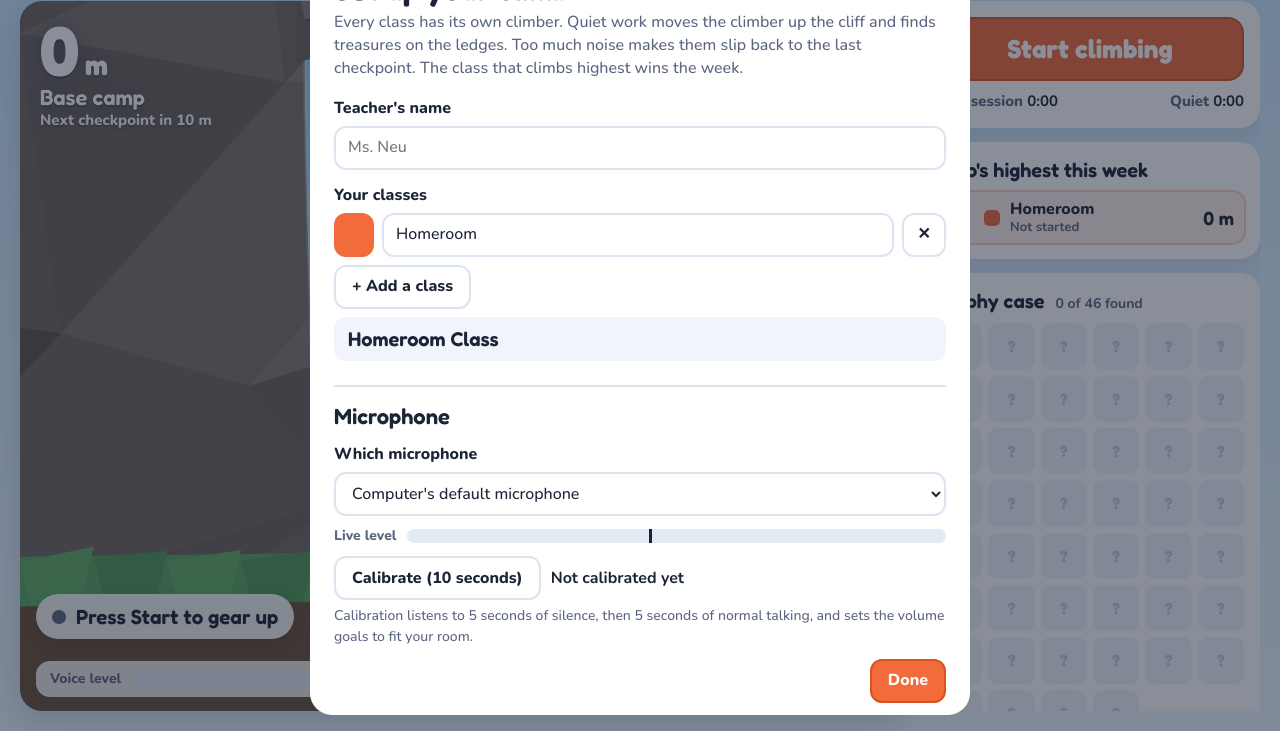
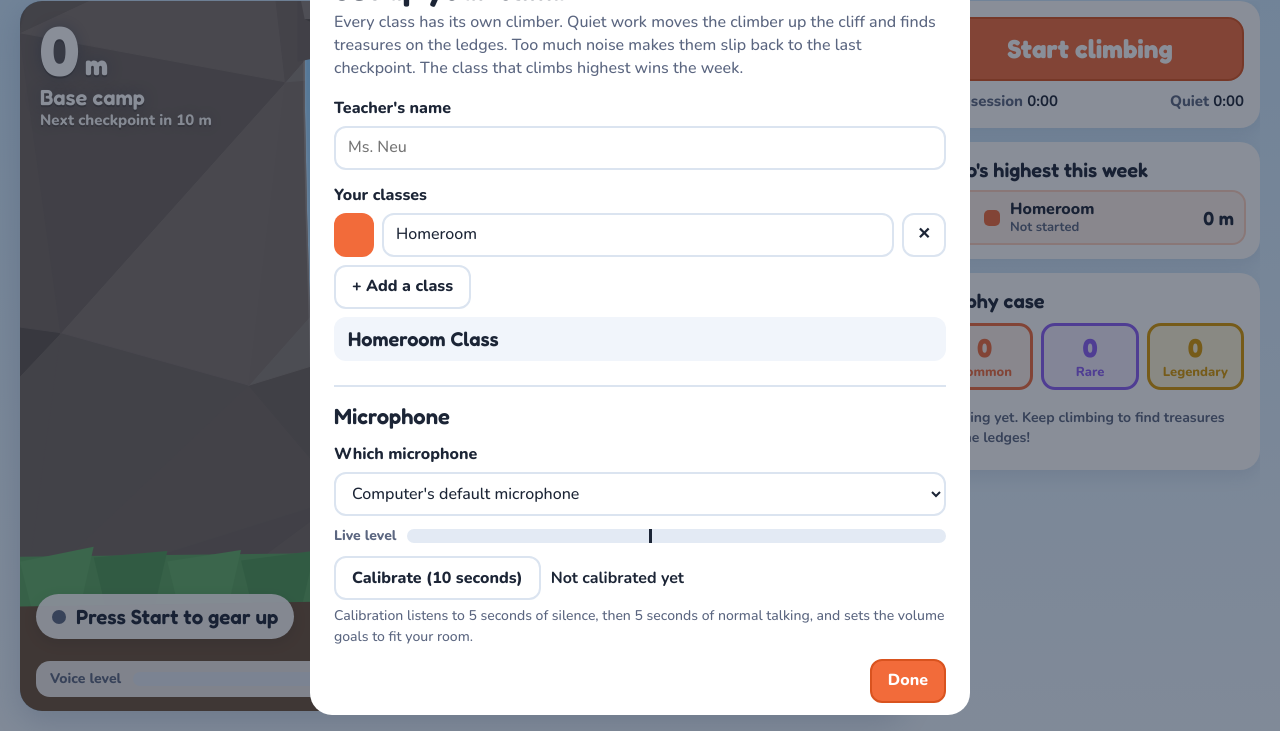
Before and after one commit to nrenna-svg/quiet-climb, a plain HTML site: page index.html in a window 1280 px wide. Shown: the part 69-800 px from the top of the page. Drawn offline with nearby package versions, Linux system fonts and the light colour scheme; animation ran at ten frames a second.

Commit message:
v.15: mysterious trophy case with Common/Rare/Legendary tallies and colour-coded items
Co-Authored-By: Claude Opus 5.5 <noreply@anthropic.com>
Claude-Session: https://claude.ai/code/session_0198bX5NWfrMnfcftepWn3F8

```diff
--- a/index.html
+++ b/index.html
@@ -4,7 +4,7 @@
 <meta charset="utf-8">
 <meta name="viewport" content="width=device-width, initial-scale=1">
 <title>Quiet Climb</title>
-<meta name="version" content="v.14">
+<meta name="version" content="v.15">
 <link rel="preconnect" href="https://fonts.googleapis.com">
 <link href="https://fonts.googleapis.com/css2?family=Fredoka:wght@500;600;700&family=Nunito:wght@500;700;800&display=swap" rel="stylesheet">
 <style>
@@ -60,7 +60,7 @@ h1{flex:1 1 320px;margin:0;font:700 clamp(28px,3.4vw,52px)/1.05 Fredoka,sans-ser
 .toast .em{font-size:50px;line-height:1}
 .toast b{display:block;font:700 24px/1.15 Fredoka,sans-serif}
 .toast small{font-weight:800;color:var(--soft);font-size:14px}
-.toast.r2 small,.toast.r3 small{color:#b0389a}
+.toast.r1 small:first-child,.toast.r2 small:first-child{color:#8b5cf6}.toast.r3 small:first-child{color:#d99a00}
 .mustard{position:absolute;left:16px;right:16px;bottom:130px;display:none;padding:12px 16px;border-radius:14px;background:#fff4e8;border:2px solid #f6c39f;font-weight:700;align-items:center;gap:12px;flex-wrap:wrap}
 .mustard.show{display:flex}
 .pbadge{position:absolute;right:16px;top:16px;padding:6px 12px;border-radius:999px;background:#b0389a;color:#fff;font-weight:800;font-size:14px;display:none}
@@ -83,11 +83,15 @@ ol{list-style:none;margin:0;padding:0;display:grid;gap:6px}
 .nm{font-weight:800;line-height:1.2;overflow:hidden;text-overflow:ellipsis}
 .nm small{display:block;font-weight:700;color:var(--soft);font-size:13px}
 .alt{font:600 19px Fredoka,sans-serif;text-align:right;white-space:nowrap}
-.finds{display:grid;grid-template-columns:repeat(6,minmax(0,1fr));gap:6px}
-.f{position:relative;aspect-ratio:1;border-radius:10px;background:#f1f5fb;display:grid;place-items:center;font-size:22px}
-.f.no{color:#c3cddc;font:700 16px Fredoka,sans-serif}
-.f.r2{background:#fbeefa}.f.r3{background:#fff5d6}
-.f i{position:absolute;right:2px;bottom:0;font:800 10px Nunito,sans-serif;font-style:normal;color:var(--soft)}
+.tally{display:grid;grid-template-columns:repeat(3,minmax(0,1fr));gap:8px;margin-bottom:12px}
+.tl{border:3px solid;border-radius:14px;padding:6px 4px;text-align:center;line-height:1.1}
+.tl b{display:block;font:700 26px Fredoka,sans-serif}
+.tl span{font-weight:800;font-size:13px}
+.finds{display:grid;grid-template-columns:repeat(5,minmax(0,1fr));gap:8px}
+.f{position:relative;aspect-ratio:1;border-radius:12px;border:3px solid;display:grid;place-items:center;font-size:26px}
+.f.t2{box-shadow:0 0 10px rgba(233,176,0,.6)}
+.f i{position:absolute;right:-6px;top:-8px;min-width:20px;height:20px;padding:0 4px;border-radius:10px;font:800 12px/20px Nunito,sans-serif;font-style:normal;color:#fff;text-align:center}
+.empty{grid-column:1/-1;color:var(--soft);font-weight:700;font-size:14px;padding:6px 2px}
 .modal{position:fixed;inset:0;background:rgba(20,30,50,.5);display:none;place-items:center;padding:16px;z-index:20}
 .modal.show{display:grid}
 .sheet{width:min(660px,100%);max-height:calc(100vh - 32px);overflow:auto;background:#fff;border-radius:22px;padding:24px}
@@ -115,7 +119,7 @@ label.lb{display:block;font-weight:800;margin:14px 0 6px}
 .cele{text-align:center}
 .cele .big{font:700 clamp(30px,4vw,46px)/1.1 Fredoka,sans-serif;margin:8px 0}
 @media(max-width:900px){.app{height:auto}.stage{grid-template-columns:minmax(0,1fr)}.scene{min-height:70vw}aside{overflow:visible}}
-@media(max-width:600px){header,.stage{padding-inline:10px}.finds{grid-template-columns:repeat(6,minmax(0,1fr))}.toast .em{font-size:38px}.toast b{font-size:19px}.scene{min-height:110vw}}
+@media(max-width:600px){header,.stage{padding-inline:10px}.finds{grid-template-columns:repeat(5,minmax(0,1fr))}.toast .em{font-size:38px}.toast b{font-size:19px}.scene{min-height:110vw}}
 @media(prefers-reduced-motion:reduce){.climbing .dot{animation:none}.toast{transition:none}}
 </style>
 </head>
@@ -125,7 +129,7 @@ label.lb{display:block;font-weight:800;margin:14px 0 6px}
     <div class="brand"><svg width="30" height="24" viewBox="0 0 30 24" aria-hidden="true"><path d="M1 23 11 5l5 8 4-6 9 16z" fill="#5b6b8c"/><path d="M11 5l3.2 5.6-1.6-.8-1.6 1.6-1.6-1.6-1.6.8z" fill="#fff"/></svg>Quiet Climb</div>
     <h1 id="title">Quiet Climb</h1>
     <div class="tools">
-      <span class="ver" title="Quiet Climb version">v.14</span>
+      <span class="ver" title="Quiet Climb version">v.15</span>
       <select class="btn" id="classSel" aria-label="Which class is in the room"></select>
       <button class="btn" id="fsBtn">Full screen</button>
       <button class="btn" id="setBtn">Settings</button>
@@ -150,7 +154,7 @@ label.lb{display:block;font-weight:800;margin:14px 0 6px}
         <div class="times"><span>This session <b id="sessT">0:00</b></span><span>Quiet <b id="sessQ">0:00</b></span></div>
       </div>
       <div class="card"><h2>Who's highest this week</h2><ol id="board"></ol></div>
-      <div class="card"><h2 id="findsH">Trophy case</h2><div class="finds" id="finds"></div></div>
+      <div class="card"><h2 id="findsH">Trophy case</h2><div class="tally" id="tally"></div><div class="finds" id="finds"></div></div>
     </aside>
   </main>
 </div>
@@ -226,7 +230,8 @@ const FINDS = [
   ['star','🌠','Shooting star',1,900,99999],['aurora','🌌','Northern lights',1,900,3000],['moon','🌕','Moon rock',1,1200,99999],['comet','☄️','Comet',2,1300,99999],
   ['satellite','🛰️','Satellite',2,1500,99999],['rocket','🚀','Rocket',2,1800,99999],['ufo','🛸','UFO',3,1300,99999],['alien','👽','Friendly alien',3,2000,99999]
 ].map(([id,e,n,r,a,b])=>({id,e,n,r,z:[a,b]}));
-const RAR = ['Common find','Uncommon find','Rare find!','LEGENDARY find!!'], RW = [60,28,10,2];
+const RAR = ['Common find','Rare find!','Rare find!','LEGENDARY find!!'], RW = [60,28,10,2];
+const TIER=r=>r>=3?2:r>=1?1:0, TIERS_UI=[['Common','#f26b3a','#fff1ea'],['Rare','#8b5cf6','#f3eefe'],['Legendary','#d99a00','#fff6d6']];
 const ZONES = [[0,'Base camp','🏕️'],[15,'The lower cliffs','🧗'],[60,'Bird nest ledges','🪺'],[150,'Goat crags','🐐'],[300,'The misty heights','🌫️'],[450,'The cloud layer','☁️'],[600,'The snow line','❄️'],[900,'Above the clouds','🌤️'],[1300,'Edge of the sky','✨'],[2000,'Where the stars live','🌌'],[3500,'Almost to space','🚀'],[8849,'Higher than Mount Everest!','🏔️']];
 const GOALS = {silent:'Silent',independent:'Independent',partner:'Partner work',custom:'Custom'};
 const PACE = {slow:['Slow',5],normal:['Normal',10],fast:['Fast',15],turbo:['Turbo',20]};
@@ -708,7 +713,7 @@ function drawItems(c,P,front){
     const bob=got?0:Math.sin(time*2+b)*3*k;
     let pos=S2([ex(it.y)+62,it.y+20]);
     if(held&&ph>.28)pos=S2(P.rh);
-    if(!got){const rr=it.f.r, glow=['rgba(255,240,160,.35)','rgba(255,240,160,.42)','rgba(199,125,255,.45)','rgba(255,205,60,.6)'][rr], spk=['rgba(255,226,110,.95)','rgba(255,226,110,.95)','rgba(214,160,255,1)',`hsl(${(time*120)%360},95%,65%)`][rr], ns=rr>=2?8:4, gr=fs*(rr>=3?.95+.08*Math.sin(time*5):rr===2?.82:.72);
+    if(!got){const rr=it.f.r, glow=['rgba(255,170,120,.38)','rgba(167,130,255,.42)','rgba(167,130,255,.5)','rgba(255,205,60,.6)'][rr], spk=['rgba(255,160,100,.95)','rgba(190,160,255,1)','rgba(190,160,255,1)',`hsl(${(time*120)%360},95%,65%)`][rr], ns=rr>=2?8:4, gr=fs*(rr>=3?.95+.08*Math.sin(time*5):rr===2?.82:.72);
       g.fillStyle=glow;g.beginPath();g.arc(pos[0],pos[1]+bob,gr,0,7);g.fill();
       for(let i=0;i<ns;i++){const a=time*(rr>=2?2.2:1.4)+i*2*Math.PI/ns,r=fs*(rr>=2?1:.85);hexS(pos[0]+Math.cos(a)*r,pos[1]+bob+Math.sin(a)*r,(rr>=2?4:3)+2*Math.sin(time*4+i),spk,0,4)}}
     g.font=`${fs}px "Apple Color Emoji","Segoe UI Emoji","Noto Color Emoji",sans-serif`;g.textAlign='center';g.textBaseline='middle';g.fillStyle='#000';g.fillText(it.f.e,pos[0],pos[1]+bob);
@@ -967,9 +972,13 @@ function renderBoard(){
     return `<li class="row${c.id===a.id?' me':''}"><span class="rk">${i+1}</span><span class="sw" style="background:${c.color}"></span><span class="nm">${esc(c.name)}<small>${pct}${wins}</small></span><span class="alt">${Math.floor(c.alt).toLocaleString()} m</span></li>`}).join('');
 }
 function renderFinds(){
-  const c=cur(), got=FINDS.filter(f=>c.finds[f.id]).length;
-  $('#findsH').innerHTML=`Trophy case <small>${got} of ${FINDS.length} found</small>`;
-  $('#finds').innerHTML=FINDS.map(f=>c.finds[f.id]?`<div class="f r${f.r}" title="${esc(f.n)}">${f.e}${c.finds[f.id]>1?`<i>×${c.finds[f.id]}</i>`:''}</div>`:`<div class="f no" title="Not found yet">?</div>`).join('');
+  // no total is shown on purpose: kids never know how many treasures exist
+  const c=cur(), owned=FINDS.filter(f=>c.finds[f.id]>0).sort((a,b)=>TIER(b.r)-TIER(a.r)), n=[0,0,0];
+  owned.forEach(f=>n[TIER(f.r)]+=c.finds[f.id]);
+  $('#findsH').textContent='Trophy case';
+  $('#tally').innerHTML=TIERS_UI.map(([name,col,bg],i)=>`<div class="tl" style="border-color:${col};background:${bg};color:${col}"><b>${n[i]}</b><span>${name}</span></div>`).join('');
+  $('#finds').innerHTML=owned.length?owned.map(f=>{const t=TIER(f.r),[name,col,bg]=TIERS_UI[t],x=c.finds[f.id];
+    return `<div class="f t${t}" title="${esc(f.n)} · ${name}" style="border-color:${col};background:${bg}">${f.e}${x>1?`<i style="background:${col}">×${x}</i>`:''}</div>`}).join(''):'<div class="empty">Nothing yet. Keep climbing to find treasures on the ledges!</div>';
 }
 function renderTitle(){const t=titleFor(S.teacher,cur().name);$('#title').textContent=t;document.title=t+' · Quiet Climb'}
 function renderSel(){$('#classSel').innerHTML=S.classes.map(c=>`<option value="${c.id}"${c.id===S.active?' selected':''}>${esc(c.name)}</option>`).join('')}
```
